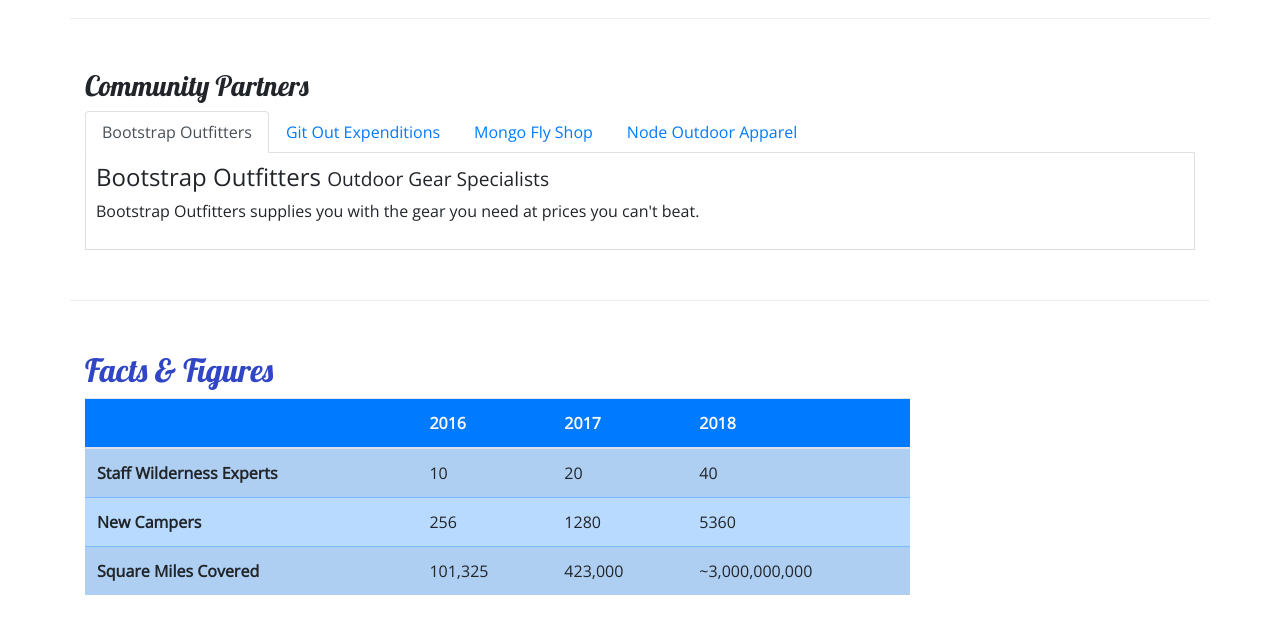
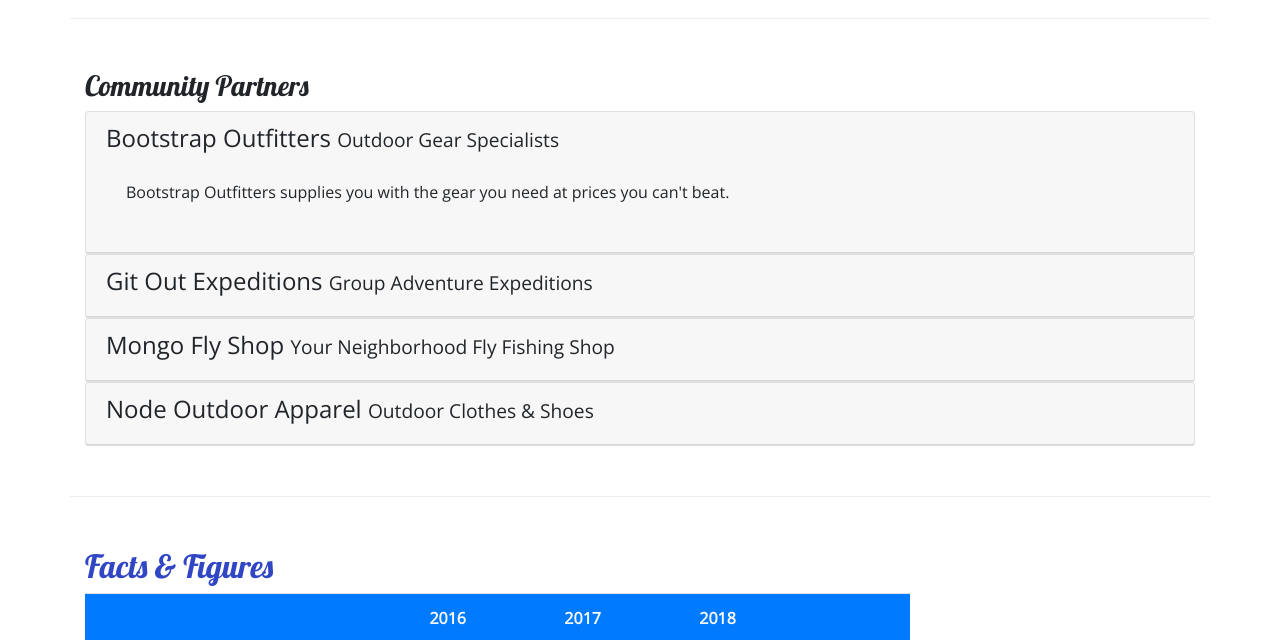
Before and after one commit to Tekie79/bootstrap-test, a website: page aboutus.html in a window 1280 px wide. Shown: the part 810-1450 px from the top of the page. Drawn offline with nearby package versions, Linux system fonts and the light colour scheme.

Commit message:
Accordion

```diff
--- a/aboutus.html
+++ b/aboutus.html
@@ -39,10 +39,14 @@
             </button>
             <div class="collapse navbar-collapse" id="nucampNavbar">
                 <ul class="navbar-nav">
-                    <li class="nav-item"><a class="nav-link" href="index.html"><i class="fa fa-home fa-lg"></i> Home</a></li>
-                    <li class="nav-item active"><a class="nav-link" href="#"><i class="fa fa-info fa-lg"></i> About</a></a></li>
-                    <li class="nav-item"><a class="nav-link" href="#"><i class="fa fa-list fa-lg"></i> Sites</a></li></li>
-                    <li class="nav-item"><a class="nav-link" href="contactus.html"><i class="fa fa-address-card fa-lg"></i> Contact</a></a></li>
+                    <li class="nav-item"><a class="nav-link" href="index.html"><i class="fa fa-home fa-lg"></i> Home</a>
+                    </li>
+                    <li class="nav-item active"><a class="nav-link" href="#"><i class="fa fa-info fa-lg"></i>
+                            About</a></a></li>
+                    <li class="nav-item"><a class="nav-link" href="#"><i class="fa fa-list fa-lg"></i> Sites</a></li>
+                    </li>
+                    <li class="nav-item"><a class="nav-link" href="contactus.html"><i
+                                class="fa fa-address-card fa-lg"></i> Contact</a></a></li>
                 </ul>
             </div>
         </div>
@@ -66,7 +70,8 @@
                 <p>We present a curated database of the best campsites in the vast woods
                     and backcountry of the World Wide Web Wilderness. We increase access to adventure for the public
                     while promoting safe and respectful use of resources. The expert wilderness trekkers on our staff
-                    personally verify each campsite to make sure that they are up to our standards. We also present a platform for
+                    personally verify each campsite to make sure that they are up to our standards. We also present a
+                    platform for
                     campers to share reviews on campsites they have visited with each other.</p>
             </div>
             <div class="col-sm-6">
@@ -89,7 +94,8 @@
             <div class="col">
                 <div class="card bg-light mt-3">
                     <blockquote class="blockquote card-body">
-                        <p class="mb-0">I will not follow where the path may lead, but I will go where there is no path, and I will leave a trail.</p>
+                        <p class="mb-0">I will not follow where the path may lead, but I will go where there is no path,
+                            and I will leave a trail.</p>
                         <footer class="blockquote-footer">Muriel Strode,
                             <cite title="Source Title">"Wind-Wafted Wild Flowers" -
                                 The Open Court, 1903
@@ -103,32 +109,80 @@
         <div class="row row-content">
             <div class="col">
                 <h3>Community Partners</h3>
-                <ul class="nav nav-tabs">
-                    <li class="nav-item"><a href="#bootstrap" role="tab" data-toggle="tab" class="nav-link active">Bootstrap Outfitters</a></li>
-                    <li class="nav-item"><a href="#git" role="tab" data-toggle="tab" class="nav-link">Git Out Expenditions</a></li>
-                    <li class="nav-item"><a href="#mongo" role="tab" data-toggle="tab" class="nav-link">Mongo Fly Shop</a></li>
-                    <li class="nav-item"><a href="#node" role="tab" data-toggle="tab" class="nav-link">Node Outdoor Apparel</a></li>
-                </ul>
-                <div class="tab-content">
-                    <div role="tabpanel" class="tab-pane fade show active" id="bootstrap">
-                        <h4>Bootstrap Outfitters <small>Outdoor Gear Specialists</small></h4>
-                        <p class="d-none d-sm-block">Bootstrap Outfitters supplies you with the gear you need at prices you can't beat.</p>
+                <div id="accordion">
+                    <div class="card">
+                        <div role="tab" class="card-header">
+                            <h4>
+                                <a data-toggle="collapse" data-target="#bootstrap">
+                                    Bootstrap Outfitters <small>Outdoor Gear Specialists</small>
+                                </a>
+                            </h4>
 
-                    </div>
-                    <div role="tabpanel" class="tab-pane fade" id="git">
-                        <h4>Git Out Expeditions <small>Group Adventure Expeditions</small></h4>
-                        <p class="d-none d-sm-block">Join Git Out Expeditions to explore new horizons with a group of other adventurers!</p>
-                    </div>
-                    <div role="tabpanel" class="tab-pane fade" id="mongo">
-                        <h4>Mongo Fly Shop <small>Your Neighborhood Fly Fishing Shop</small></h4>
-                        <p class="d-none d-sm-block">Need a new fishing pole, a tacklebox, or flies of all kinds? Stop by Mongo Fly Shop.</p>
-                    </div>
-                    <div role="tabpanel" class="tab-pane fade" id="node">
-                        <h4>Node Outdoor Apparel <small>Outdoor Clothes & Shoes</small></h4>
-                        <p class="d-none d-sm-block">From polar fleeces to swimsuits, hiking boots to waders, a visit to Node will be sure to get you covered.</p>
+                            <div class="collapse show" id="bootstrap" data-parent="#accordion">
+                                <div class="card-body">
+                                    <p class="d-none d-sm-block">Bootstrap Outfitters supplies you with the gear you
+                                        need at
+                                        prices you can't beat.
+                                    </p>
                                 </div>
                             </div>
+                        </div>
+                    </div>
+                    <div class="card">
+                        <div role="tab" class="card-header">
+                            <h4>
+                                <a class="collapsed" data-toggle="collapse" data-target="#git"> Git Out Expeditions
+                                    <small>Group Adventure
+                                        Expeditions</small>
+                                </a>
+                            </h4>
 
+                            <div class="collapse" id="git" data-parent="#accordion">
+                                <div class="card-body">
+                                    <p class="d-none d-sm-block">Join Git Out Expeditions to explore new horizons with a
+                                        group
+                                        of other adventurers!
+                                    </p>
+                                </div>
+                            </div>
+                        </div>
+                    </div>
+                    <div class="card">
+                        <div role="tab" class="card-header">
+                            <h4>
+                                <a class="collapsed" data-toggle="collapse" data-target="#mongo">Mongo Fly Shop
+                                    <small>Your Neighborhood Fly Fishing Shop</small>
+                                </a>
+                            </h4>
+                            <div class="collapse" id="mongo" data-parent="#accordion">
+                                <div class="card-body">
+                                    <p class="d-none d-sm-block">Need a new fishing pole, a tacklebox, or flies of all
+                                        kinds? Stop
+                                        by Mongo Fly Shop.
+                                    </p>
+                                </div>
+                            </div>
+                        </div>
+                    </div>
+                    <div class="card">
+                        <div role="tab" class="card-header">
+                            <h4>
+                                <a class="collapsed" data-toggle="collapse" data-target="#node">
+                                    Node Outdoor Apparel
+                                    <small>Outdoor Clothes & Shoes</small>
+                                </a>
+                            </h4>
+                            <div class="collapse" id="node" data-parent="#accordion">
+                                <div class="card-body">
+                                    <p class="d-none d-sm-block">From polar fleeces to swimsuits, hiking boots to
+                                        waders, a visit to
+                                        Node will be sure to get you covered.
+                                    </p>
+                                </div>
+                            </div>
+                        </div>
+                    </div>
+                </div>
             </div>
         </div>
         <div class="row row-content">
@@ -184,14 +238,20 @@
                 </div>
                 <div class="col-6 col-sm-5 text-center">
                     <h5>Social</h5>
-                    <a class="btn btn-social-icon btn-instagram" href="http://instagram.com/"><i class="fa fa-instagram"></i></a>
-                    <a class="btn btn-social-icon btn-facebook" href="http://facebook.com/"><i class="fa fa-facebook"></i></a>
-                    <a class="btn btn-social-icon btn-twitter" href="http://twitter.com/"><i class="fa fa-twitter"></i></a>
-                    <a class="btn btn-social-icon btn-google" href="http://youtube.com/"><i class="fa fa-youtube"></i></a>
+                    <a class="btn btn-social-icon btn-instagram" href="http://instagram.com/"><i
+                            class="fa fa-instagram"></i></a>
+                    <a class="btn btn-social-icon btn-facebook" href="http://facebook.com/"><i
+                            class="fa fa-facebook"></i></a>
+                    <a class="btn btn-social-icon btn-twitter" href="http://twitter.com/"><i
+                            class="fa fa-twitter"></i></a>
+                    <a class="btn btn-social-icon btn-google" href="http://youtube.com/"><i
+                            class="fa fa-youtube"></i></a>
                 </div>
                 <div class="col-sm-4 text-center">
-                    <a role="button" class="btn btn-link" href="tel:+12065551234"><i class="fa fa-phone"></i> 1-206-555-1234</a><br>
-            	<a role="button" class="btn btn-link" href="mailto:campsites@nucamp.co"><i class="fa fa-envelope-o"></i> campsites@nucamp.co</a>
+                    <a role="button" class="btn btn-link" href="tel:+12065551234"><i class="fa fa-phone"></i>
+                        1-206-555-1234</a><br>
+                    <a role="button" class="btn btn-link" href="mailto:campsites@nucamp.co"><i
+                            class="fa fa-envelope-o"></i> campsites@nucamp.co</a>
                 </div>
             </div>
         </div>
--- a/styles.css
+++ b/styles.css
@@ -37,8 +37,7 @@ header h2 {
     background-color:#901CAD;
 }
 
-.tab-content {
-    border: 1px solid #DDD;
-    border-top: none;
-    padding: 10px;
+a, a:hover {
+    color: inherit;
+    text-decoration: none;
 }
```
Lines whose indentation alone changed are shown as unchanged.
